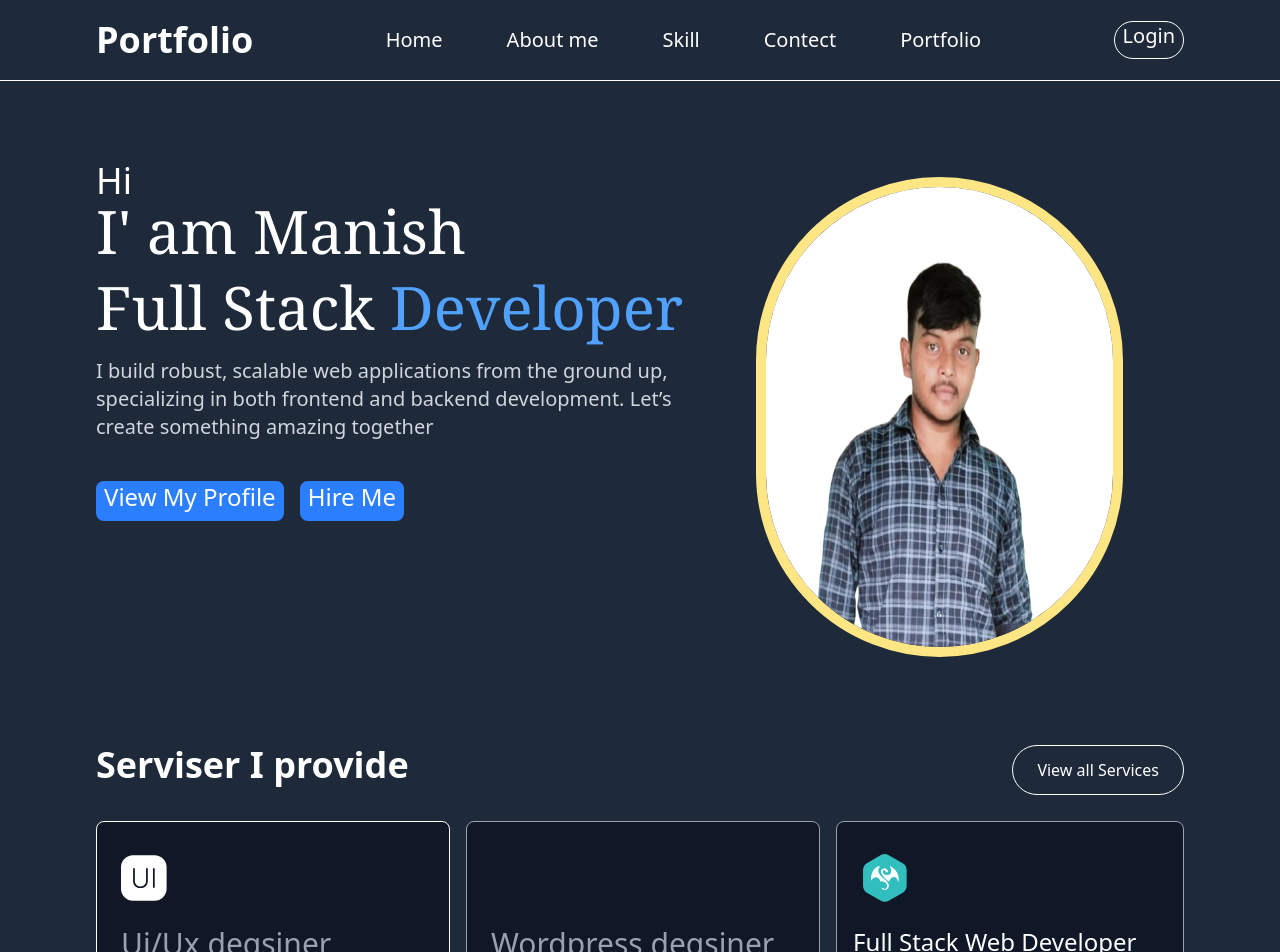
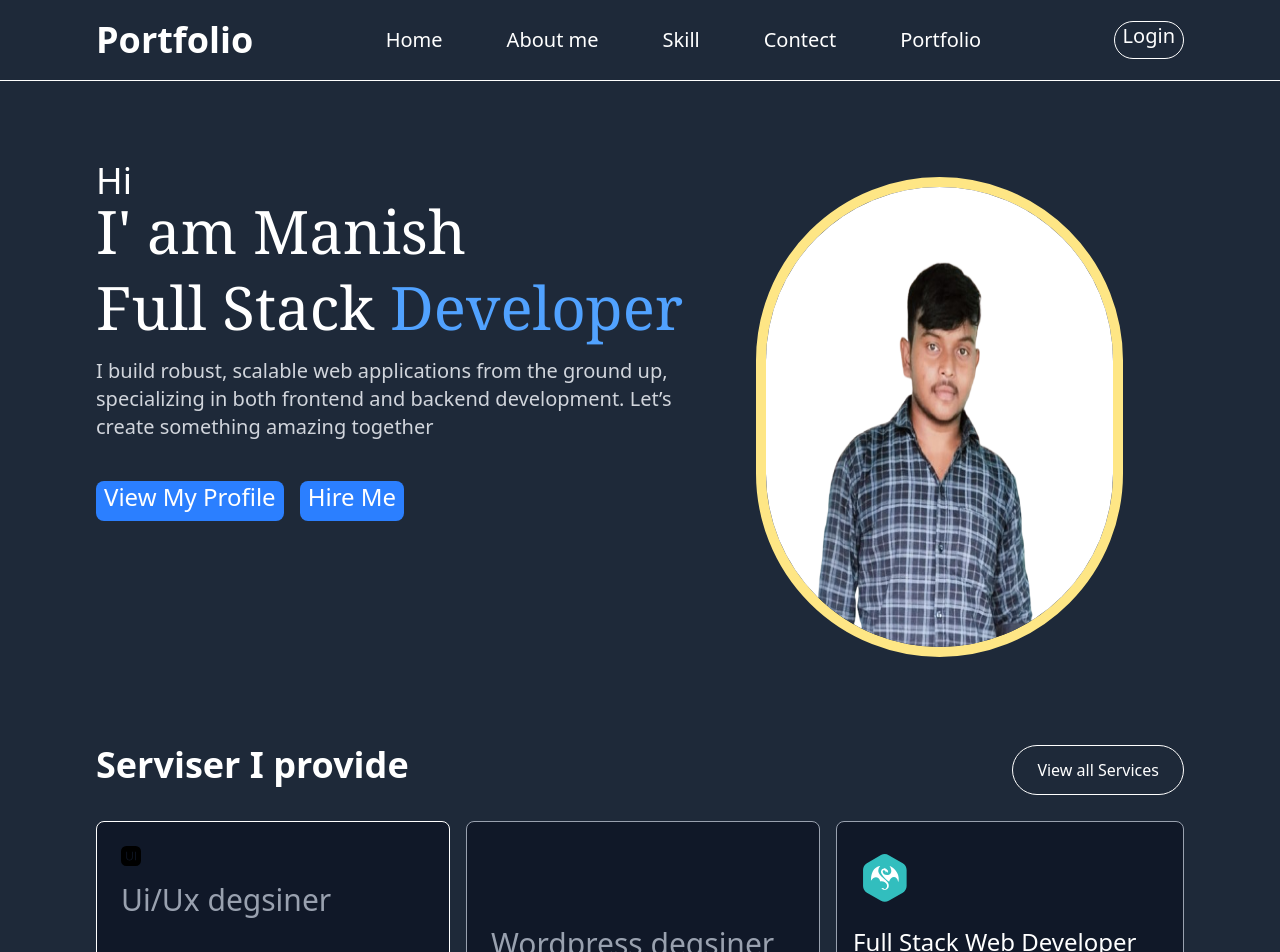
Before and after one commit to Manishkushawa/Portfolio, a React (Vite) app: page / in a window 1280 px wide. Shown: the top 952 px of the page. Built offline with nearby package versions, Linux system fonts and the light colour scheme; some icons are missing.

Commit message:
Update Services.jsx

```diff
--- a/src/Pages/Services.jsx
+++ b/src/Pages/Services.jsx
@@ -30,8 +30,8 @@ function Services() {
               onMouseLeave={leaveHandler}
               onMouseOver={onMouseHover}
               className='about-skill border-1 border-white w-[50%] max-sm:w-[100%] h-[55vh] px-6 py-6 md:rounded-lg bg-gray-900 max-sm:rounded-xl hover:bg-amber-200'>
-              <div className=' w-[15%] h-[8vh] rounded-full flex justify-center items-center '>
-                <Icon className='text-white text-5xl ' icon="simple-icons:nextui" />
+              <div className=' '>
+                <Icon width={20} className=' ' icon="simple-icons:nextui" />
               </div>
               <h2 className={`text-3xl py-4 font-medium  max-sm:py-1 ${isHover ? "text-black" : "text-gray-400"}`}>Ui/Ux degsiner</h2>
               <p className={`py-4  max-sm:py-1 ${isHover ? "text-gray-800" : "text-gray-400"}`}>I design intuitive, user-friendly, and visually engaging interfaces that
```
